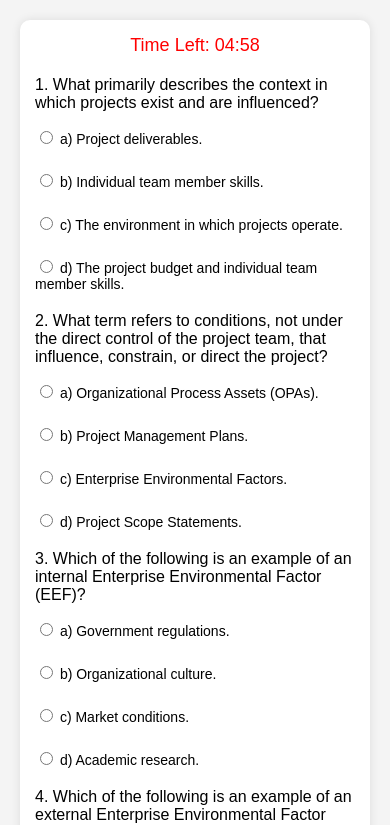
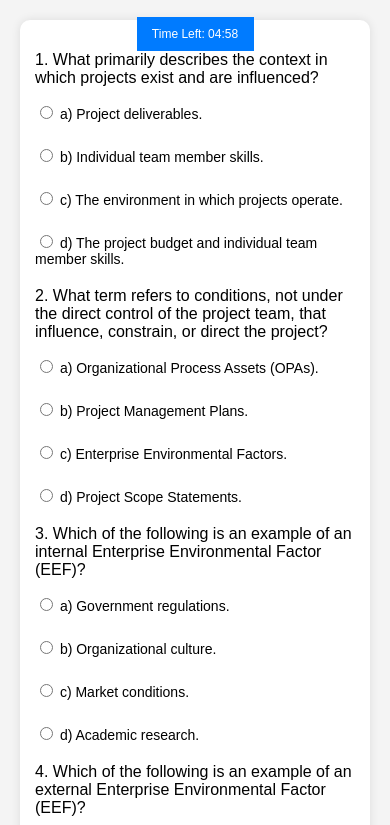
Before and after one commit to Zipone34/Quiz, a plain HTML site: page index.html in a window 390 px wide. Both pictures are taken after a click on the button "Start Quiz". Shown: the top 825 px of the page. Drawn offline with Linux system fonts and the light colour scheme.

Commit message:
Update style.css

```diff
--- a/style.css
+++ b/style.css
@@ -26,10 +26,17 @@ h1 {
 }
 
 #timer {
-    font-size: 18px;
+  font-size: 15px;
     margin-bottom: 20px;
-    color: red;
+    color: rgb(255, 255, 255);
     text-align: center;
+    position: fixed;
+    top: 2%;
+    width: 15%;
+    right: 15%;
+    left: 15%;
+    background-color: #007BFF;
+    padding: 10px;
 }
 
 .question {
@@ -94,4 +101,10 @@ button {
         font-size: 16px;
         padding: 10px 20px;
     }
+      #timer {
+        font-size: 12px;
+        width: 30%;
+        right: 35%;
+        left: 35%;
+    }
 }
```
